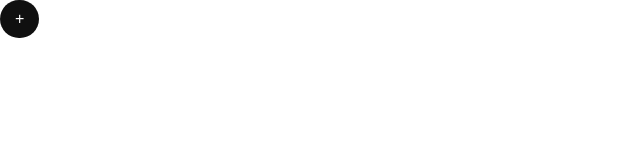
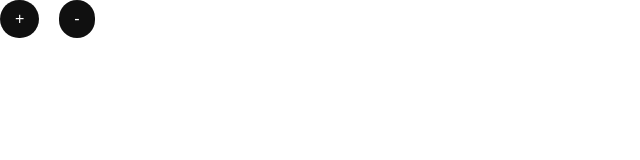
Before and after one commit to Sebastienbezombes/cpt-react, a React (Create React App) app in the folder ctp-app-react/: page / in a window 1280 px wide. Shown: the top 160 px of the page, without its empty margins (0-640 px from the left). Built offline with nearby package versions, Linux system fonts and the light colour scheme.

Commit message:
create Less button

```diff
--- a/ctp-app-react/src/App.js
+++ b/ctp-app-react/src/App.js
@@ -1,12 +1,13 @@
 import React, { Component, Fragment } from 'react';
 import './reset.css';
-import ButtonAdd from './components/ButtonAdd';
+import {ButtonAdd, ButtonLess} from './components/ButtonAdd';
 
 class App extends Component {
   render() {
     return (
       <Fragment>
         <ButtonAdd/>
+        <ButtonLess/>
       </Fragment>
     );
   }
--- a/ctp-app-react/src/components/Button.css
+++ b/ctp-app-react/src/components/Button.css
@@ -1,4 +1,4 @@
-.btn {
+button {
     color: white;
     background: #101010;
     padding: 0px 15px;
@@ -7,7 +7,11 @@
     border: none;
     border-radius: 25px;
     cursor: pointer;
+    margin-right: 20px;
 }
-.btn:hover {
+.btnLess:hover {
+    color: red;
+}
+.btnAdd:hover {
     color: greenyellow;
 }
--- a/ctp-app-react/src/components/ButtonAdd.js
+++ b/ctp-app-react/src/components/ButtonAdd.js
@@ -7,7 +7,7 @@
 import React, {Component, Fragment} from 'react';
 import './Button.css';
 
-class Button extends Component {
+export class ButtonAdd extends Component {
     constructor(props) {
         super(props)
         this.state = {
@@ -18,10 +18,25 @@ class Button extends Component {
 
         return(
             <Fragment>
-                <button className="btn">{this.state.value}</button>
+                <button className="btnAdd">{this.state.value}</button>
             </Fragment>
         )
     }
 }
 
-export default Button;
+export class ButtonLess extends Component {
+    constructor(props) {
+        super(props)
+        this.state = {
+            value: "-"
+        };
+    }
+    render() {
+
+        return(
+            <Fragment>
+                <button className="btnLess">{this.state.value}</button>
+            </Fragment>
+        )
+    }
+}
```
